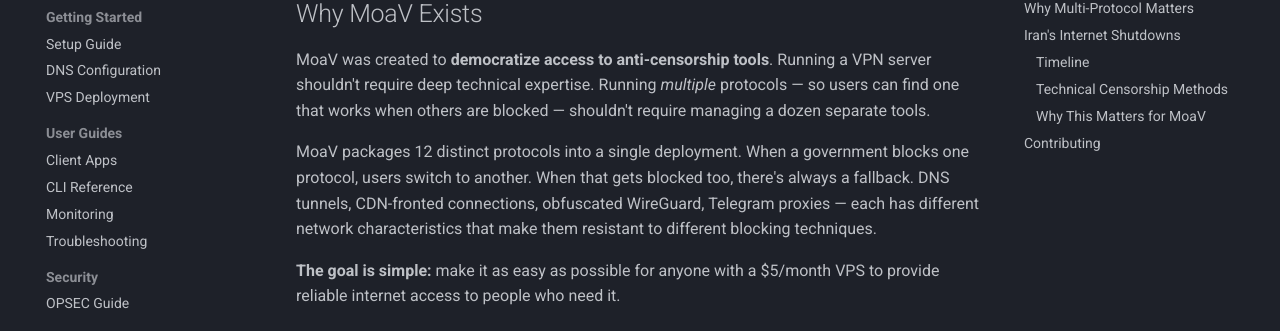
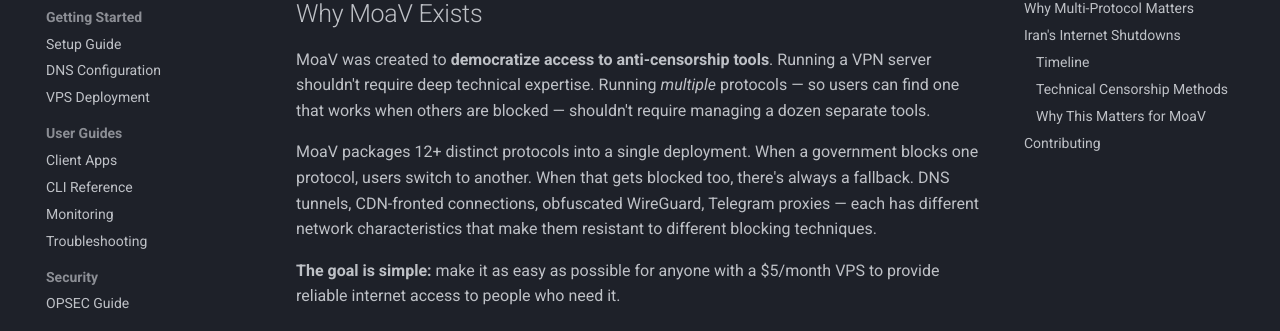
Before and after one commit to MotherofallVPNs/moav-site, an MkDocs documentation site: the page built from docs/philosophy.md, in a window 1280 px wide and 900 px high. Shown: the part 184-515 px from the top of the window. Built offline with MkDocs 1.6.1 and Material for MkDocs 9.7.7, drawn with Linux system fonts in a browser that asks for light colours; comment, search, counter and statistics services are not loaded.

```diff
--- a/docs/philosophy.md
+++ b/docs/philosophy.md
@@ -4,7 +4,7 @@
 
 MoaV was created to **democratize access to anti-censorship tools**. Running a VPN server shouldn't require deep technical expertise. Running *multiple* protocols — so users can find one that works when others are blocked — shouldn't require managing a dozen separate tools.
 
-MoaV packages 12 distinct protocols into a single deployment. When a government blocks one protocol, users switch to another. When that gets blocked too, there's always a fallback. DNS tunnels, CDN-fronted connections, obfuscated WireGuard, Telegram proxies — each has different network characteristics that make them resistant to different blocking techniques.
+MoaV packages 12+ distinct protocols into a single deployment. When a government blocks one protocol, users switch to another. When that gets blocked too, there's always a fallback. DNS tunnels, CDN-fronted connections, obfuscated WireGuard, Telegram proxies — each has different network characteristics that make them resistant to different blocking techniques.
 
 **The goal is simple:** make it as easy as possible for anyone with a $5/month VPS to provide reliable internet access to people who need it.
 
```
